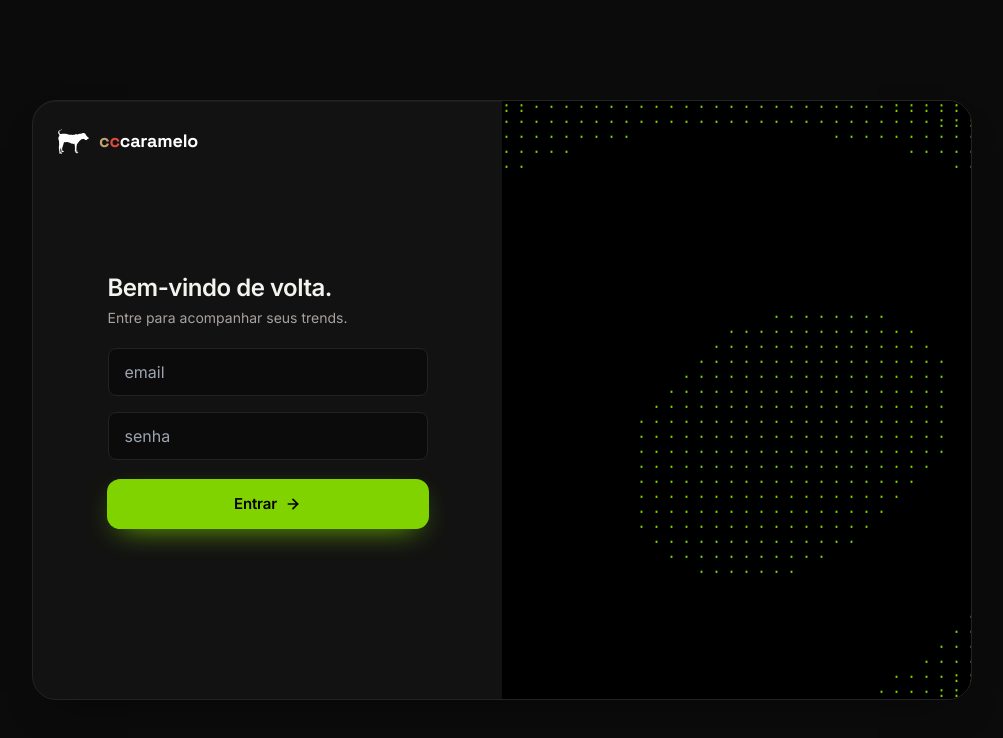
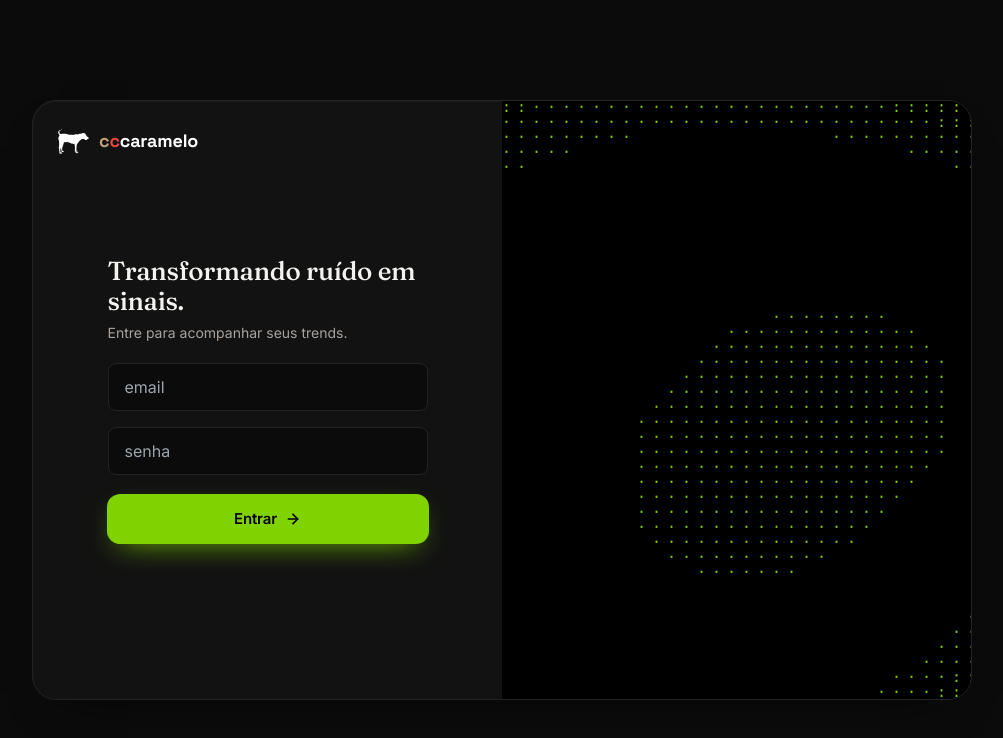
Before and after one commit to theacidtimes/trendreport, a Next.js app: page /login in a window 1280 px wide. Shown: the top 738 px of the page, without its empty margins (138-1141 px from the left). Built offline with nearby package versions, Linux system fonts and the light colour scheme.

Commit message:
Update page.tsx

```diff
--- a/app/login/page.tsx
+++ b/app/login/page.tsx
@@ -51,9 +51,9 @@ export default function LoginPage() {
             onSubmit={handleSubmit}
             className="w-full max-w-[320px] flex flex-col gap-4"
           >
-            <div className="flex flex-col gap-1 mb-1">
-              <h1 className="text-white text-2xl font-semibold tracking-[-0.02em]">
-                Bem-vindo de volta.
+            <div className="flex flex-col gap-1.5 mb-1">
+              <h1 className="text-white font-serif font-medium text-[26px] leading-[1.15] tracking-[-0.01em]">
+                Transformando ruído em sinais.
               </h1>
               <p className="text-muted text-sm">
                 Entre para acompanhar seus trends.
```
